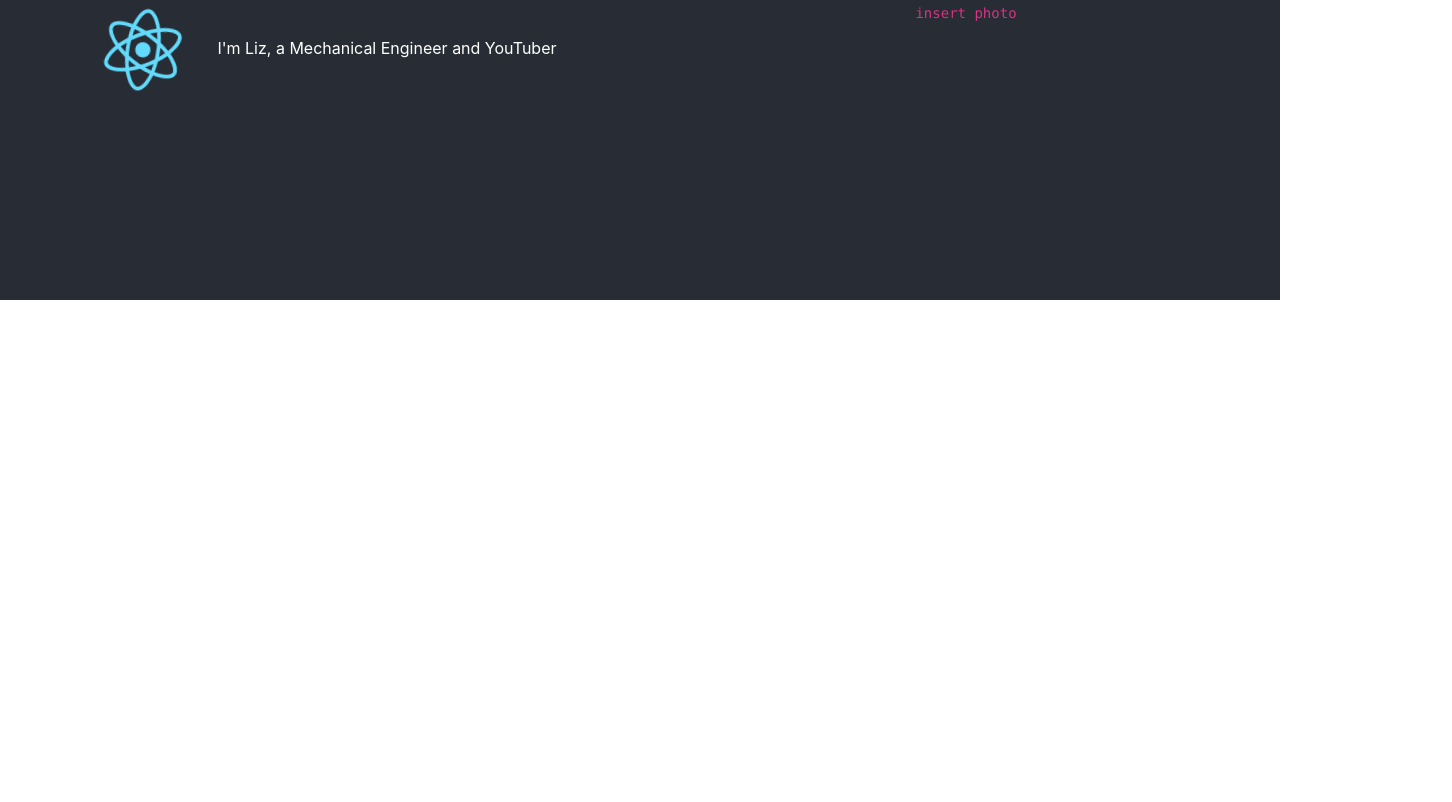
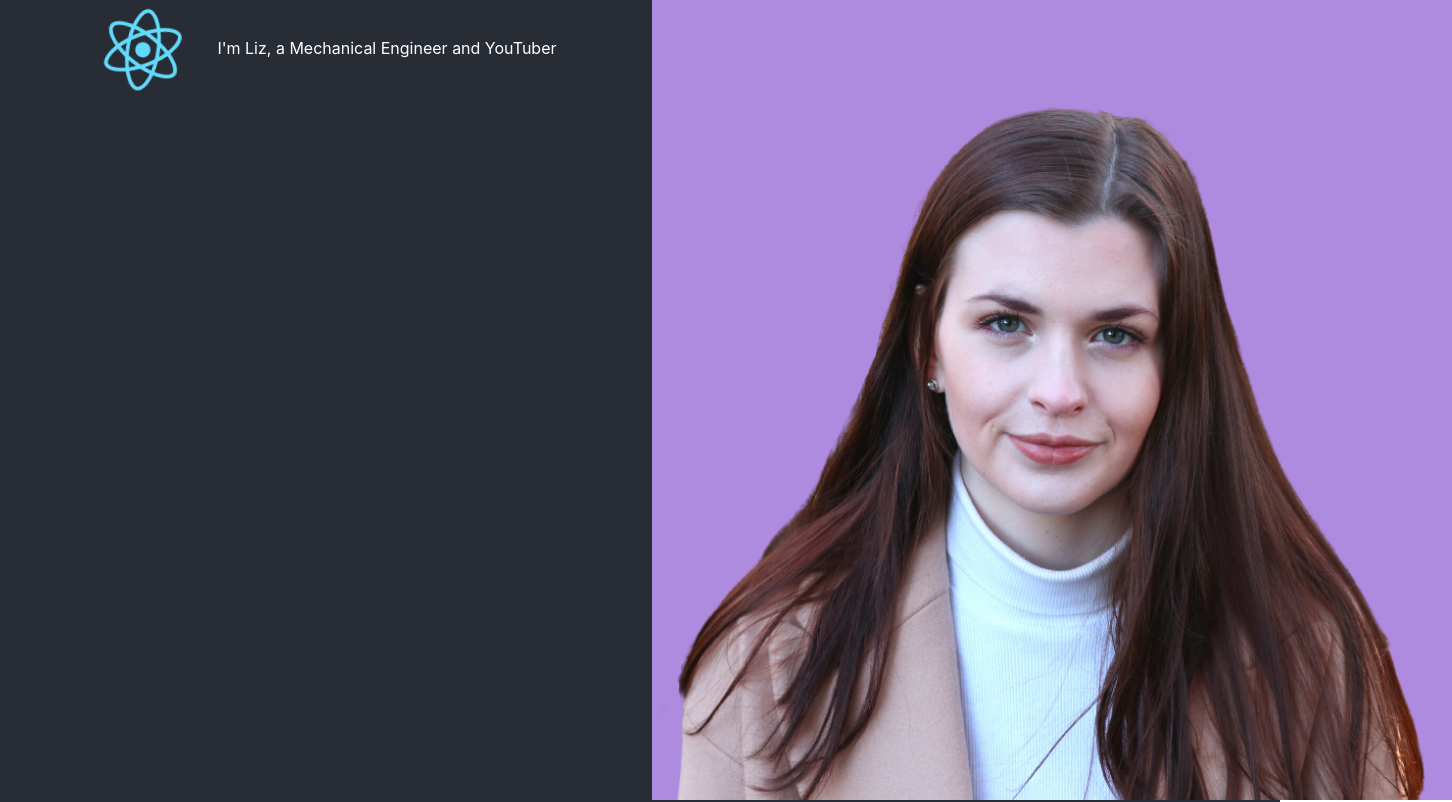
Before and after one commit to lizzyrowe1107/itsjustliz-react-website, a React (Create React App) app: page / in a window 1280 px wide. Shown: the top 802 px of the page, 1452 px wide, since content can reach past the window. Built offline with nearby package versions, Linux system fonts and the light colour scheme.

Commit message:
Add Image

```diff
--- a/src/App.css
+++ b/src/App.css
@@ -15,7 +15,7 @@
 
 .App-header {
   background-color: #282c34;
-  min-height: 300px;
+  min-height: 900px;
   color: white;
 }
 
--- a/src/App.js
+++ b/src/App.js
@@ -1,5 +1,6 @@
 import logo from './logo.svg';
 import './App.css';
+import TwitterBackground from './TwitterBackground.png';
 
 
 function App() {
@@ -11,7 +12,7 @@ function App() {
             <img src={logo} className="App-logo" alt="logo" /> I'm Liz, a Mechanical Engineer and YouTuber
           </div>
           <div className="col-6">
-            <code>insert photo</code>
+            <img src={TwitterBackground}></img>
           </div>
 
         </div>
```
Also changed, not shown: src/LizProfile.png (added), src/TwitterBackground.png (added).
